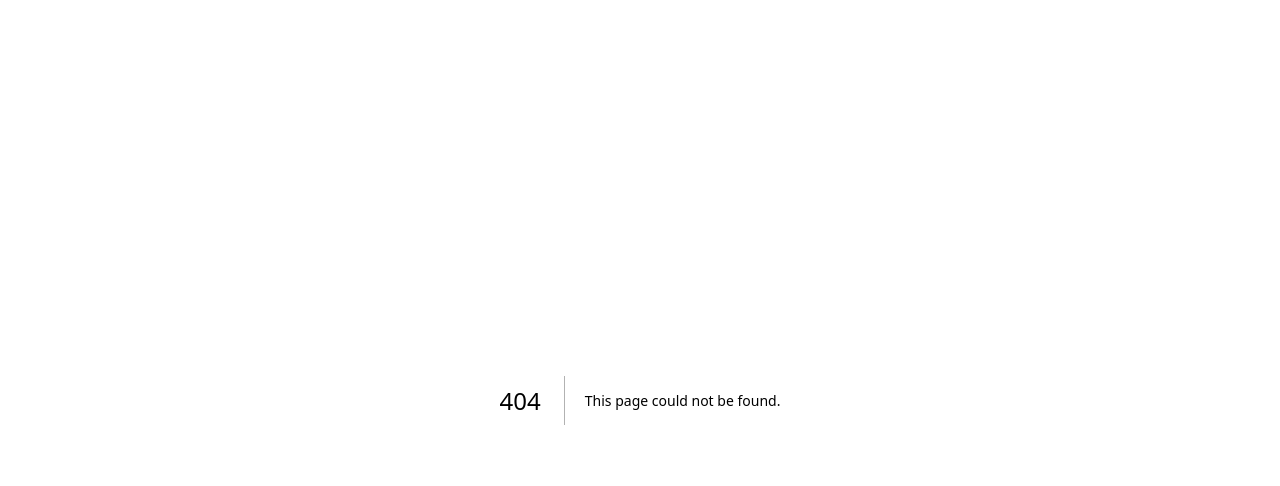
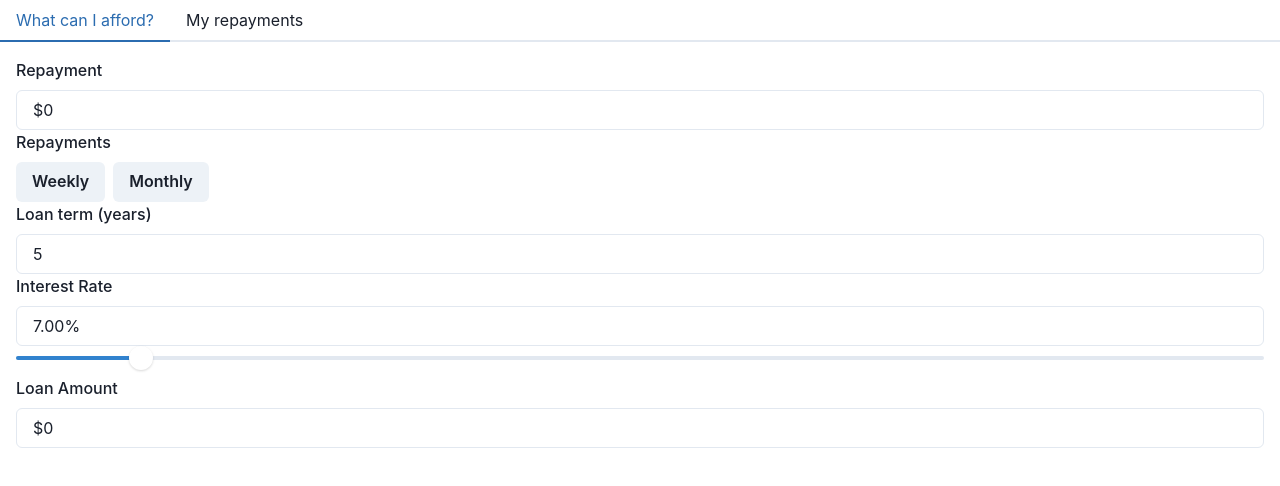
Before and after one commit to markcollinsdriva/driva-web, a Next.js app: page /calculator in a window 1280 px wide. Before the commit this address had no page. Shown: the top 486 px of the page. Built offline with nearby package versions, Linux system fonts and the light colour scheme.

Commit message:
updates to calculator

```diff
--- /dev/null
+++ b/app/calculator/page.tsx
@@ -0,0 +1,24 @@
+import { Tabs, TabList, TabPanels, Tab, TabPanel } from '@chakra-ui/react'
+
+import LoanAmountCalculator from '@/app/components/LoanCalculator/LoanAmountCalculator'
+import RepaymentCalculator from '@/app/components/LoanCalculator/RepaymentCalculator'
+
+export default function Page() {
+
+return (
+  <Tabs>
+    <TabList>
+        <Tab>What can I afford?</Tab>
+        <Tab>My repayments</Tab>
+    </TabList>
+    <TabPanels>
+      <TabPanel>
+        <LoanAmountCalculator />
+      </TabPanel>
+      <TabPanel>
+        <RepaymentCalculator />
+      </TabPanel>
+    </TabPanels>
+  </Tabs>
+  )
+}
--- a/app/calculators/loan-amount/page.tsx
+++ /dev/null
@@ -1,8 +0,0 @@
-import LoanAmountCalculator from '@/app/components/LoanCalculator/RepaymentCalculator'
-
-export default function Page() {
-
-return (
-    <LoanAmountCalculator />
-  )
-}
--- a/app/calculators/loan-repayment/page.tsx
+++ /dev/null
@@ -1,8 +0,0 @@
-import RepaymentCalculator from '@/app/components/LoanCalculator/LoanAmountCalculator'
-
-export default function Page() {
-
-return (
-    <RepaymentCalculator />
-  )
-}
--- a/app/components/LoanCalculator/LoanAmountCalculator.tsx
+++ b/app/components/LoanCalculator/LoanAmountCalculator.tsx
@@ -8,17 +8,17 @@ import {
   InterestRateInput,
   RepaymentInput,
 } from './LoanCalculator'
-import { useLoanCalculator } from './useLoanCalculator'
+import { SolveFor, useLoanCalculator } from './useLoanCalculator'
 
 export default function LoanAmountCalculator() {
   const { values, setValues } = useLoanCalculator({
     loanAmount: 0,
     repaymentAmount: 0,
     loanTermYears: 5,
-    interestRatePerAnnum: 7.0,
+    interestRatePerAnnum: 0.07,
     repaymentPeriod: RepaymentPeriod.MONTHLY
   }, {
-    solveFor: 'loanAmount'
+    solveFor: SolveFor.LoanAmount
   })
 
   return (
--- a/app/components/LoanCalculator/LoanCalculator.tsx
+++ b/app/components/LoanCalculator/LoanCalculator.tsx
@@ -1,20 +1,13 @@
 'use client'
 
-import {
-  calculateLoanRepayment,
-  calculateLoanAmount,
-  RepaymentPeriod,
-  LoanInputsOptional,
-  LoanInputsBase
-} from '@/app/lib/calculators'
-import { Button, ButtonProps, FormControl, FormLabel, Input, } from '@chakra-ui/react'
+import { RepaymentPeriod } from '@/app/lib/calculators'
+import { Button, FormControl, FormLabel, Input, } from '@chakra-ui/react'
 import { Stack } from '@chakra-ui/react'
-import { Radio, RadioGroup } from '@chakra-ui/react'
-import React, { Children, useEffect, useState } from 'react'
+import React, { useState } from 'react'
 import { NumericFormat } from 'react-number-format'
 
 interface Input {
-  value?: number,
+  value: number,
   onValueChange: (value?: number) => unknown
 }
 
@@ -104,19 +97,46 @@ const CustomRadio = <T,>(props: CustomRadio<T>) => {
   )
 }
 
+import {
+  Slider,
+  SliderTrack,
+  SliderFilledTrack,
+  SliderThumb,
+} from '@chakra-ui/react'
+
 export const InterestRateInput = ({ value, onValueChange }: Input) => {
+  const [ valueAsPercentage, setValueAsPercentage ] = useState<number|undefined>(100 * value)
+
+  const handleValueChange = (newValue?: number) => {
+    setValueAsPercentage(newValue)
+    onValueChange(newValue ? newValue / 100 : newValue)
+  }
+
   return (
+    <>
     <FormControl>
       <FormLabel>Interest Rate</FormLabel>
       <NumericFormat
-        value={value}
-        onValueChange={(values) => onValueChange(values.floatValue)}
+        value={valueAsPercentage}
+        onValueChange={(values) => handleValueChange(values.floatValue)}
         suffix={'%'}
         allowNegative={false}
         decimalScale={2}
         fixedDecimalScale
         customInput={Input} />
     </FormControl>
+    <Slider
+      value={valueAsPercentage}
+      onChange={(val) => handleValueChange(val)}
+      min={6}
+      max={16}
+      step={0.2}>
+      <SliderTrack>
+        <SliderFilledTrack />
+      </SliderTrack>
+      <SliderThumb boxSize={6} />
+    </Slider>
+  </>
   )
 }
 
--- a/app/components/LoanCalculator/RepaymentCalculator.tsx
+++ b/app/components/LoanCalculator/RepaymentCalculator.tsx
@@ -8,7 +8,7 @@ import {
   InterestRateInput,
   RepaymentInput,
 } from './LoanCalculator'
-import { useLoanCalculator } from './useLoanCalculator'
+import { SolveFor, useLoanCalculator } from './useLoanCalculator'
 
 export default function RepaymentCalculator() {
   const { values, setValues } = useLoanCalculator({
@@ -18,7 +18,7 @@ export default function RepaymentCalculator() {
     interestRatePerAnnum: 0.10,
     repaymentPeriod: RepaymentPeriod.MONTHLY
   }, {
-    solveFor: 'repaymentAmount'
+    solveFor: SolveFor.RepaymentAmount
   })
 
   return (
--- a/app/components/LoanCalculator/useLoanCalculator.ts
+++ b/app/components/LoanCalculator/useLoanCalculator.ts
@@ -9,13 +9,18 @@ import {
 import { useEffect, useState } from 'react'
 import { useDebounce } from 'use-debounce'
 
+export enum SolveFor {
+  LoanAmount,
+  RepaymentAmount
+}
+
 export const useLoanCalculator = (
   defaultValues: LoanInputsBase,
   {
     solveFor,
     debounce = 200
   }: {
-    solveFor: 'loanAmount' | 'repaymentAmount',
+    solveFor: SolveFor,
     debounce?: number
   }
 ) => {
@@ -27,22 +32,22 @@ export const useLoanCalculator = (
   }
 
   useEffect(() => {
-    if (solveFor === 'repaymentAmount') {
+    if (solveFor === SolveFor.RepaymentAmount) {
       const repaymentAmount = calculateLoanRepayment({
         loanAmount: values.loanAmount,
         loanTermYears: values.loanTermYears,
-        interestRatePerAnnum: values.interestRatePerAnnum / 100,
+        interestRatePerAnnum: values.interestRatePerAnnum,
         repaymentPeriod: values.repaymentPeriod
       })
       setState({ ...values, repaymentAmount })
       return
     }
 
-    if (solveFor === 'loanAmount') {
+    if (solveFor === SolveFor.LoanAmount) {
       const loanAmount = calculateLoanAmount({
         repaymentAmount: values.repaymentAmount,
         loanTermYears: values.loanTermYears,
-        interestRatePerAnnum: values.interestRatePerAnnum / 100,
+        interestRatePerAnnum: values.interestRatePerAnnum,
         repaymentPeriod: values.repaymentPeriod
       })
       setState({ ...values, loanAmount })
```
